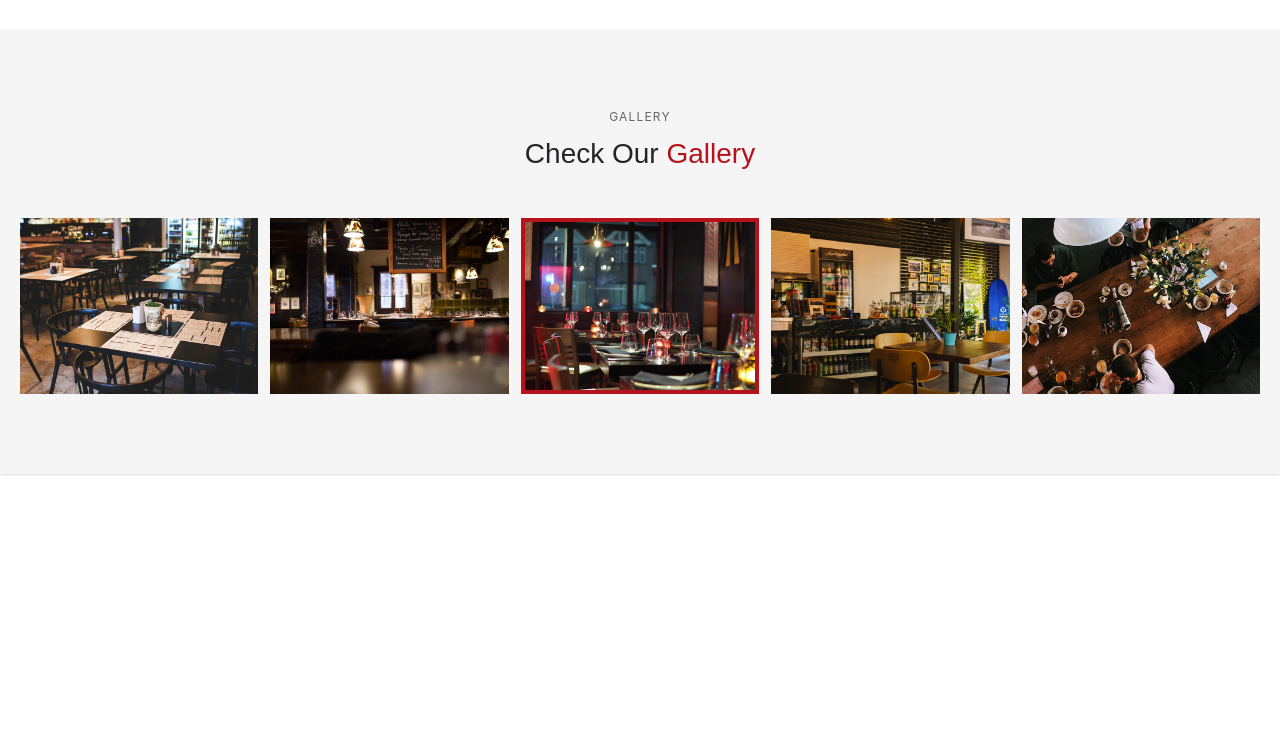
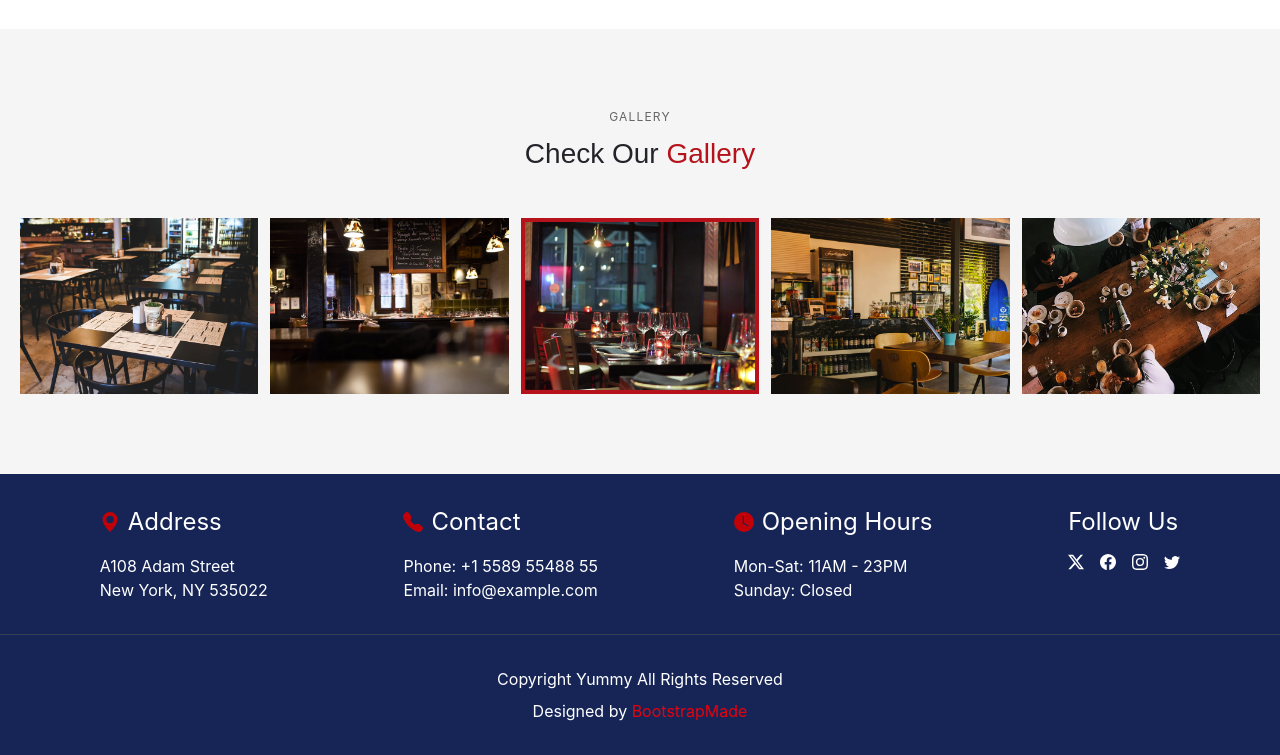
Before and after one commit to SaadZakraoui/saad.zakraoui, a website: page index.html in a window 1280 px wide. Shown: the part 6805-7560 px from the top of the page. Before the commit the page ends 7279 px from the top, so only its background shows below. Drawn offline with Linux system fonts and the light colour scheme.

Commit message:
Merge branch 'main' of https://github.com/SaadZakraoui/saad.zakraoui

```diff
--- a/index.html
+++ b/index.html
@@ -556,6 +556,57 @@
       </section>
 
       <footer id="manal">
+<div class="bg-blue-950 text-white flex flex-col">
+   <div class="flex justify-around  p-8">
+<div class="flex flex-col  gap-4">
+<div class="flex gap-2 items-center">
+   <svg xmlns="http://www.w3.org/2000/svg" width="20" height="20" fill="currentColor" class="bi bi-geo-alt-fill text-red-700 " viewBox="0 0 16 16">
+  <path d="M8 16s6-5.686 6-10A6 6 0 0 0 2 6c0 4.314 6 10 6 10m0-7a3 3 0 1 1 0-6 3 3 0 0 1 0 6"/>
+</svg>
+   <h1 class="text-2xl">Address</h1>
+</div >
+<div><p>A108 Adam Street</p>
+<P>New York, NY 535022</P></div>
+</div>
+<div class="flex flex-col gap-4">
+   <div class="flex gap-2 items-center"><svg xmlns="http://www.w3.org/2000/svg" width="20" height="20" fill="currentColor" class="bi bi-telephone-fill text-red-700" viewBox="0 0 16 16">
+  <path fill-rule="evenodd" d="M1.885.511a1.745 1.745 0 0 1 2.61.163L6.29 2.98c.329.423.445.974.315 1.494l-.547 2.19a.68.68 0 0 0 .178.643l2.457 2.457a.68.68 0 0 0 .644.178l2.189-.547a1.75 1.75 0 0 1 1.494.315l2.306 1.794c.829.645.905 1.87.163 2.611l-1.034 1.034c-.74.74-1.846 1.065-2.877.702a18.6 18.6 0 0 1-7.01-4.42 18.6 18.6 0 0 1-4.42-7.009c-.362-1.03-.037-2.137.703-2.877z"/>
+</svg>
+   <h1 class="text-2xl"> Contact</h1></div>
+   <div><p>Phone: +1 5589 55488 55</p>
+   <p>Email: info@example.com</p></div>
+</div>
+<div class="flex flex-col gap-4">
+   <div  class="flex gap-2 items-center "><svg xmlns="http://www.w3.org/2000/svg" width="20" height="20" fill="currentColor" class="bi bi-clock-fill text-red-700" viewBox="0 0 16 16">
+  <path d="M16 8A8 8 0 1 1 0 8a8 8 0 0 1 16 0M8 3.5a.5.5 0 0 0-1 0V9a.5.5 0 0 0 .252.434l3.5 2a.5.5 0 0 0 .496-.868L8 8.71z"/>
+</svg>
+<h1 class="text-2xl">Opening Hours</h1></div>
+<div><p>Mon-Sat: 11AM - 23PM</p>
+<p>Sunday: Closed</p></div>
+</div>
+
+
+   <div class="flex flex-col gap-4">
+   <h1 class="text-2xl">Follow Us</h1>
+      <div class="flex gap-4"><svg xmlns="http://www.w3.org/2000/svg" width="16" height="16" fill="currentColor" class="bi bi-twitter-x" viewBox="0 0 16 16">
+  <path d="M12.6.75h2.454l-5.36 6.142L16 15.25h-4.937l-3.867-5.07-4.425 5.07H.316l5.733-6.57L0 .75h5.063l3.495 4.633L12.601.75Zm-.86 13.028h1.36L4.323 2.145H2.865z"/>
+</svg>
+         <svg xmlns="http://www.w3.org/2000/svg" width="16" height="16" fill="currentColor" class="bi bi-facebook" viewBox="0 0 16 16">
+  <path d="M16 8.049c0-4.446-3.582-8.05-8-8.05C3.58 0-.002 3.603-.002 8.05c0 4.017 2.926 7.347 6.75 7.951v-5.625h-2.03V8.05H6.75V6.275c0-2.017 1.195-3.131 3.022-3.131.876 0 1.791.157 1.791.157v1.98h-1.009c-.993 0-1.303.621-1.303 1.258v1.51h2.218l-.354 2.326H9.25V16c3.824-.604 6.75-3.934 6.75-7.951"/>
+</svg>
+<svg xmlns="http://www.w3.org/2000/svg" width="16" height="16" fill="currentColor" class="bi bi-instagram" viewBox="0 0 16 16">
+  <path d="M8 0C5.829 0 5.556.01 4.703.048 3.85.088 3.269.222 2.76.42a3.9 3.9 0 0 0-1.417.923A3.9 3.9 0 0 0 .42 2.76C.222 3.268.087 3.85.048 4.7.01 5.555 0 5.827 0 8.001c0 2.172.01 2.444.048 3.297.04.852.174 1.433.372 1.942.205.526.478.972.923 1.417.444.445.89.719 1.416.923.51.198 1.09.333 1.942.372C5.555 15.99 5.827 16 8 16s2.444-.01 3.298-.048c.851-.04 1.434-.174 1.943-.372a3.9 3.9 0 0 0 1.416-.923c.445-.445.718-.891.923-1.417.197-.509.332-1.09.372-1.942C15.99 10.445 16 10.173 16 8s-.01-2.445-.048-3.299c-.04-.851-.175-1.433-.372-1.941a3.9 3.9 0 0 0-.923-1.417A3.9 3.9 0 0 0 13.24.42c-.51-.198-1.092-.333-1.943-.372C10.443.01 10.172 0 7.998 0zm-.717 1.442h.718c2.136 0 2.389.007 3.232.046.78.035 1.204.166 1.486.275.373.145.64.319.92.599s.453.546.598.92c.11.281.24.705.275 1.485.039.843.047 1.096.047 3.231s-.008 2.389-.047 3.232c-.035.78-.166 1.203-.275 1.485a2.5 2.5 0 0 1-.599.919c-.28.28-.546.453-.92.598-.28.11-.704.24-1.485.276-.843.038-1.096.047-3.232.047s-2.39-.009-3.233-.047c-.78-.036-1.203-.166-1.485-.276a2.5 2.5 0 0 1-.92-.598 2.5 2.5 0 0 1-.6-.92c-.109-.281-.24-.705-.275-1.485-.038-.843-.046-1.096-.046-3.233s.008-2.388.046-3.231c.036-.78.166-1.204.276-1.486.145-.373.319-.64.599-.92s.546-.453.92-.598c.282-.11.705-.24 1.485-.276.738-.034 1.024-.044 2.515-.045zm4.988 1.328a.96.96 0 1 0 0 1.92.96.96 0 0 0 0-1.92m-4.27 1.122a4.109 4.109 0 1 0 0 8.217 4.109 4.109 0 0 0 0-8.217m0 1.441a2.667 2.667 0 1 1 0 5.334 2.667 2.667 0 0 1 0-5.334"/>
+</svg>
+<svg xmlns="http://www.w3.org/2000/svg" width="16" height="16" fill="currentColor" class="bi bi-twitter" viewBox="0 0 16 16">
+  <path d="M5.026 15c6.038 0 9.341-5.003 9.341-9.334q.002-.211-.006-.422A6.7 6.7 0 0 0 16 3.542a6.7 6.7 0 0 1-1.889.518 3.3 3.3 0 0 0 1.447-1.817 6.5 6.5 0 0 1-2.087.793A3.286 3.286 0 0 0 7.875 6.03a9.32 9.32 0 0 1-6.767-3.429 3.29 3.29 0 0 0 1.018 4.382A3.3 3.3 0 0 1 .64 6.575v.045a3.29 3.29 0 0 0 2.632 3.218 3.2 3.2 0 0 1-.865.115 3 3 0 0 1-.614-.057 3.28 3.28 0 0 0 3.067 2.277A6.6 6.6 0 0 1 .78 13.58a6 6 0 0 1-.78-.045A9.34 9.34 0 0 0 5.026 15"/>
+</svg>
+</div>
+   </div></div><hr class="text-gray-700">
+   <div class="flex flex-col gap-2 justify-center items-center p-8">
+      <p class="&copy;">Copyright Yummy All Rights Reserved</p>
+      <p>Designed by <span class="text-red-600">BootstrapMade</span></p>
+   </div>
+     </div>
 
       </footer>
 
```
Also changed, not shown: public/css/output.css.
